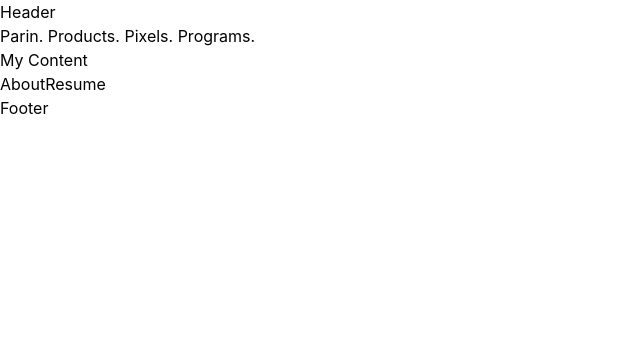
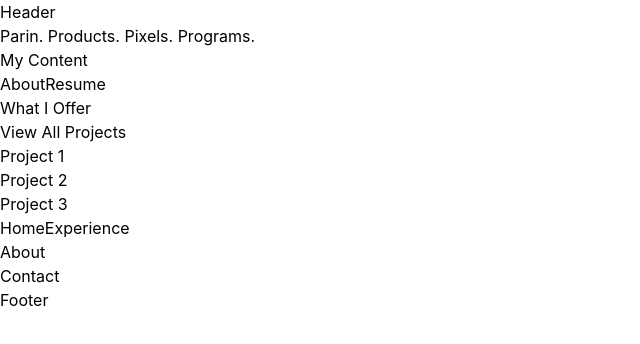
Before and after one commit to sm-parin/profile, a React (Create React App) app: page /home in a window 1280 px wide. Shown: the top 344 px of the page, without its empty margins (0-640 px from the left). Built offline with nearby package versions, Linux system fonts and the light colour scheme.

Commit message:
Home Layout

```diff
--- a/src/components/layout/root-layout/index.tsx
+++ b/src/components/layout/root-layout/index.tsx
@@ -8,9 +8,9 @@ const RootLayout = () => {
       <header>
         <Header />
       </header>
-      <body>
+      <main>
         <Outlet />
-      </body>
+      </main>
       <footer>
         <Footer />
       </footer>
--- /dev/null
+++ b/src/modules/home/experience/index.tsx
@@ -0,0 +1,7 @@
+import React from "react";
+
+const HomeExperience = () => {
+  return <div>HomeExperience</div>;
+};
+
+export default HomeExperience;
--- a/src/modules/home/index.tsx
+++ b/src/modules/home/index.tsx
@@ -1,11 +1,21 @@
 import React from "react";
 import { IHomeProps } from "./home.model";
-import Hero from "./hero";
+import HomeHero from "./hero";
+import HomeProjects from "./projects";
+import HomeExperience from "./experience";
+import HomeAbout from "./about";
+import HomeContact from "./contact";
 
 const Home = ({ title = "Home" }: IHomeProps) => {
   return (
     <div>
-      <Hero />
+      <HomeHero />
+      <HomeProjects />
+      <HomeExperience />
+      <div>
+        <HomeAbout />
+        <HomeContact />
+      </div>
     </div>
   );
 };
--- /dev/null
+++ b/src/modules/home/projects/index.tsx
@@ -0,0 +1,19 @@
+import React from "react";
+
+const HomeProjects = () => {
+  return (
+    <div>
+      <div>
+        <p>What I Offer</p>
+        <button>View All Projects</button>
+      </div>
+      <div>
+        <div>Project 1</div>
+        <div>Project 2</div>
+        <div>Project 3</div>
+      </div>
+    </div>
+  );
+};
+
+export default HomeProjects;
--- a/src/pages/api/routes/work/Experience.tsx
+++ b/src/pages/api/routes/work/Experience.tsx
@@ -2,5 +2,7 @@ import ProfessionalExperience from "../../../../modules/work/experience";
 
 export const experience = {
   element: <ProfessionalExperience />,
-  data: {},
+  data: {
+    sectionId: "professional-experience",
+  },
 };
--- a/src/pages/portfolio/index.tsx
+++ b/src/pages/portfolio/index.tsx
@@ -14,6 +14,8 @@ export const Portfolio = () => {
   ];
   const router = createBrowserRouter(siteMap);
 
+  console.log("SiteMap:", siteMap);
+
   return <RouterProvider router={router} />;
 };
 
--- /dev/null
+++ b/src/utils/functions/helper.ts
@@ -0,0 +1,3 @@
+export const consoleLogHelper = (message: string) => {
+  console.log(`Helper Log: ${message}`);
+};
```
